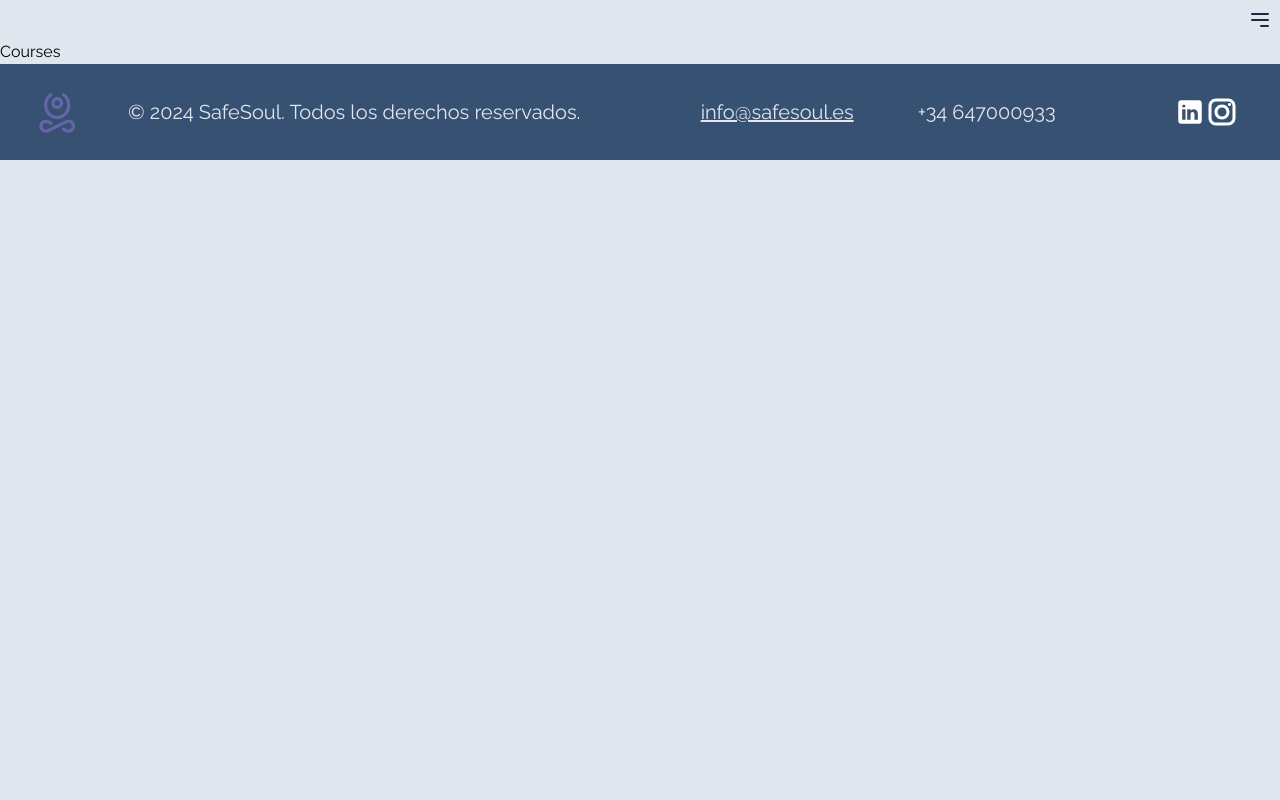
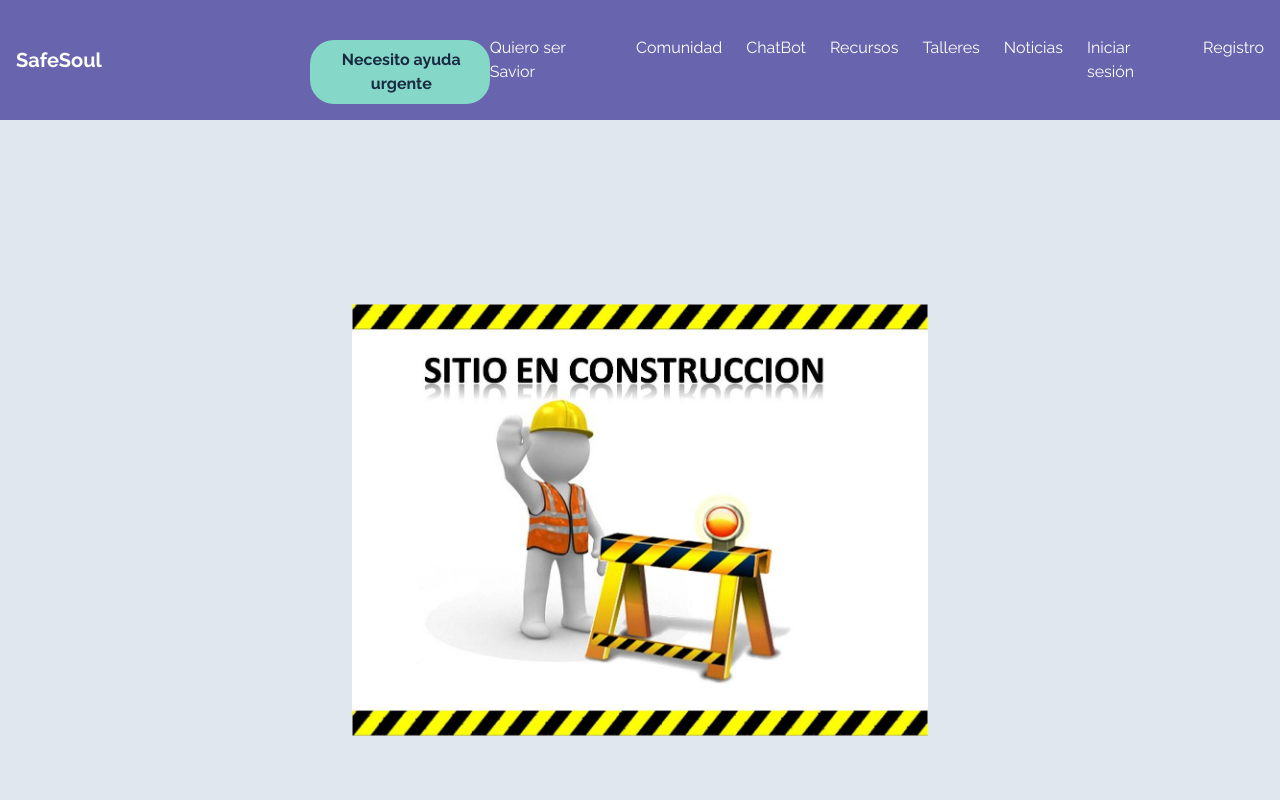
Before and after one commit to LorelizDev/hackaton-F5-G1-2024, a React (Vite) app: page /courses in a window 1280 px wide. Shown: the top 800 px of the page. Built offline with nearby package versions, Linux system fonts and the light colour scheme.

Commit message:
fix(components): modified navbar

```diff
--- a/src/components/Navbar.jsx
+++ b/src/components/Navbar.jsx
@@ -2,6 +2,7 @@ import React, { useState, useRef, useEffect } from 'react';
 import LogOutButton from "../components/LogOutButton";
 import { useUserContext } from '../context/UserContext';
 import { Link } from 'react-router-dom';
+import HelpButton from './HelpButton';
 
 const Navbar = () => {
   const { userAuth } = useUserContext();
@@ -28,9 +29,37 @@ const Navbar = () => {
 
   return (
     <>
-      <div className="flex justify-end relative z-10">
+      <div className="hidden lg:flex justify-between items-center bg-[#6864AD] text-white p-4">
+        <div className="flex items-center space-x-4">
+          <Link to="/" className="text-xl font-bold">SafeSoul</Link>
+        </div>
+        <div className="flex items-center space-x-4">
+          <HelpButton className="w-12" />
+        </div>
+
+
+        <div className="flex space-x-6">
+          <Link to="/saviours" className="hover:underline">Quiero ser Savior</Link>
+          <Link to="/forum" className="hover:underline">Comunidad</Link>
+          <Link to="/chat" className="hover:underline">ChatBot</Link>
+          <Link to="/resources" className="hover:underline">Recursos</Link>
+          <Link to="/courses" className="hover:underline">Talleres</Link>
+          <Link to="" className="hover:underline">Noticias</Link>
+
+          {userAuth && <LogOutButton />}
+
+          {!userAuth && (
+            <>
+              <Link to="/login" className="hover:underline">Iniciar sesión</Link>
+              <Link to="/register" className="hover:underline">Registro</Link>
+            </>
+          )}
+        </div>
+      </div>
+
+      <div className="flex lg:hidden justify-end relative z-10">
         <button onClick={toggleMenu} className="flex p-2 text-dark focus:outline-none z-20">
-          {!open?
+          {!open ? (
             <svg
               className="w-6 h-6"
               fill="none"
@@ -40,31 +69,31 @@ const Navbar = () => {
             >
               <path strokeLinecap="round" strokeLinejoin="round" strokeWidth="2" d="M4 6h16M4 12h16m-7 6h7" />
             </svg>
-          :
+          ) : (
             <svg xmlns="http://www.w3.org/2000/svg" x="0px" y="0px" width="24" height="24" viewBox="0 0 24 24">
               <path d="M 4.7070312 3.2929688 L 3.2929688 4.7070312 L 10.585938 12 L 3.2929688 19.292969 L 4.7070312 20.707031 L 12 13.414062 L 19.292969 20.707031 L 20.707031 19.292969 L 13.414062 12 L 20.707031 4.7070312 L 19.292969 3.2929688 L 12 10.585938 L 4.7070312 3.2929688 z"></path>
             </svg>
-          }
+          )}
         </button>
+
         {open && (
           <div ref={menuRef} className="top-5 max-sm:w-screen max-sm:h-screen absolute right-0 mt-2 w-96 bg-light rounded-lg ">
-
             <ul className="flex flex-col p-2">
-              {
-                !userAuth && <li className="py-2 px-4 hover:bg-gray-200 font-mainFont font-black text-3xl text-dark"><Link to="/login">Iniciar sesión</Link></li>
-              }
-              {
-                !userAuth && <li className="px-4 hover:bg-gray-200 font-mainFont font-bold text-medium text-2xl"><Link to="/register">Registro</Link></li>
-              }
               <li className="px-4 hover:bg-gray-200 font-mainFont font-bold text-medium text-2xl"><Link to="/saviours">Quiero ser Savior</Link></li>
-              <li className="px-4 hover:bg-gray-200 font-mainFont font-bold text-medium text-2xl"><Link to="/community">Comunidad</Link></li>
+              <li className="px-4 hover:bg-gray-200 font-mainFont font-bold text-medium text-2xl"><Link to="/forum">Comunidad</Link></li>
               <li className="px-4 hover:bg-gray-200 font-mainFont font-bold text-medium text-2xl"><Link to="/chat">ChatBot</Link></li>
               <li className="py-2 px-4 hover:bg-gray-200 font-mainFont font-black text-3xl text-dark"><Link to="/resources">Recursos</Link></li>
-              <li className=" px-4 hover:bg-gray-200 font-mainFont font-bold text-medium text-2xl">Talleres</li>
-              <li className=" px-4 hover:bg-gray-200 font-mainFont font-bold text-medium text-2xl">Comunidad</li>
-              <li className=" px-4 hover:bg-gray-200 font-mainFont font-bold text-medium text-2xl">Noticias</li>
+              <li className=" px-4 hover:bg-gray-200 font-mainFont font-bold text-medium text-2xl"><Link to="/workshops">Talleres</Link></li>
+              <li className=" px-4 hover:bg-gray-200 font-mainFont font-bold text-medium text-2xl"><Link to="/news">Noticias</Link></li>
 
               {userAuth && <LogOutButton />}
+
+              {!userAuth && (
+                <>
+                  <li className="py-2 px-4 hover:bg-gray-200 font-mainFont font-black text-3xl text-dark"><Link to="/login">Iniciar sesión</Link></li>
+                  <li className="px-4 hover:bg-gray-200 font-mainFont font-bold text-medium text-2xl"><Link to="/register">Registro</Link></li>
+                </>
+              )}
             </ul>
           </div>
         )}
--- a/src/pages/Courses.jsx
+++ b/src/pages/Courses.jsx
@@ -2,7 +2,13 @@ import React from 'react'
 
 const Courses = () => {
   return (
-    <div>Courses</div>
+    <div className="flex items-center justify-center min-h-screen">
+      <img
+        src="../src\assets\images\resources\construccion.jpg"
+        alt="Sitio en construcción"
+        className="mx-auto w-full max-w-xl"
+      />
+    </div>
   )
 }
 
```
Also changed, not shown: src/assets/images/resources/construccion.jpg (added), src/assets/images/resources/male-2506825_1280.jpg (added). Lines whose indentation alone changed are shown as unchanged.
